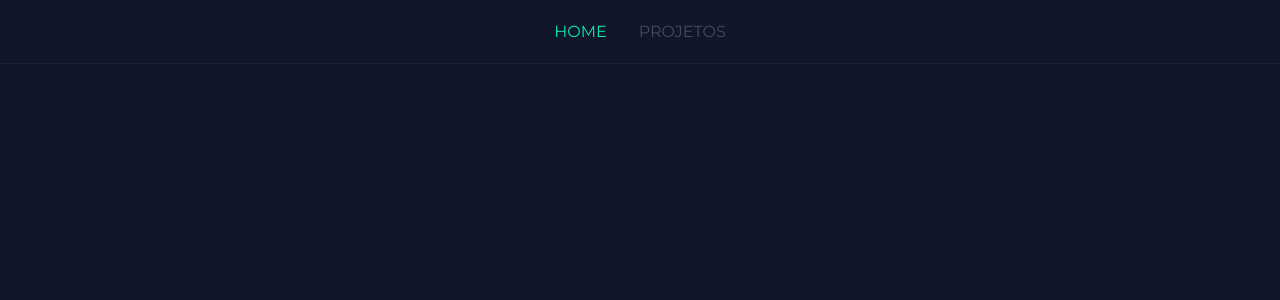
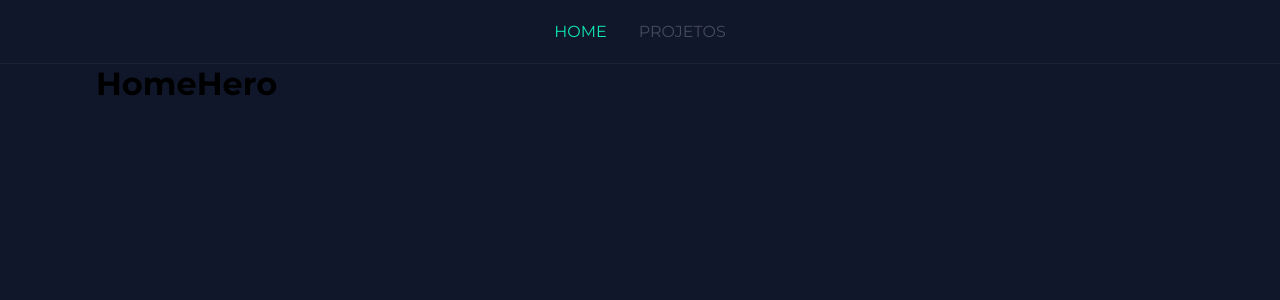
Before and after one commit to kaledbarreto/portfolio, a Next.js app: page / in a window 1280 px wide. Shown: the top 300 px of the page. Built offline with nearby package versions, Linux system fonts and the light colour scheme.

Commit message:
feat: Add component hero

```diff
--- /dev/null
+++ b/src/components/HomeHero/index.tsx
@@ -0,0 +1,9 @@
+import { Container } from './styles';
+
+export function HomeHero() {
+  return (
+    <Container>
+      <h1>HomeHero</h1>
+    </Container>
+  );
+}
--- /dev/null
+++ b/src/components/HomeHero/styles.ts
@@ -0,0 +1,5 @@
+import styled from 'styled-components';
+
+export const Container = styled.div`
+
+`;
--- a/src/pages/index.tsx
+++ b/src/pages/index.tsx
@@ -1,5 +1,14 @@
+import { HomeContainer } from '../styles/HomeStyles';
 import Header from '../components/Header';
+import { HomeHero } from '../components/HomeHero';
 
 export default function Home() {
-  return <Header />;
+  return (
+    <HomeContainer>
+      <Header />
+      <main className="container">
+        <HomeHero />
+      </main>
+    </HomeContainer>
+  );
 }
--- /dev/null
+++ b/src/styles/HomeStyles.ts
@@ -0,0 +1,14 @@
+import styled from 'styled-components';
+
+export const HomeContainer = styled.div`
+  display: flex;
+  flex-direction: column;
+  width: 100%;
+  height: 100%;
+
+  > main {
+    display: flex;
+    flex-direction: column;
+    gap: 8rem;
+  }
+`;
```
Also changed, not shown: src/assets/hero-image.svg (added).
